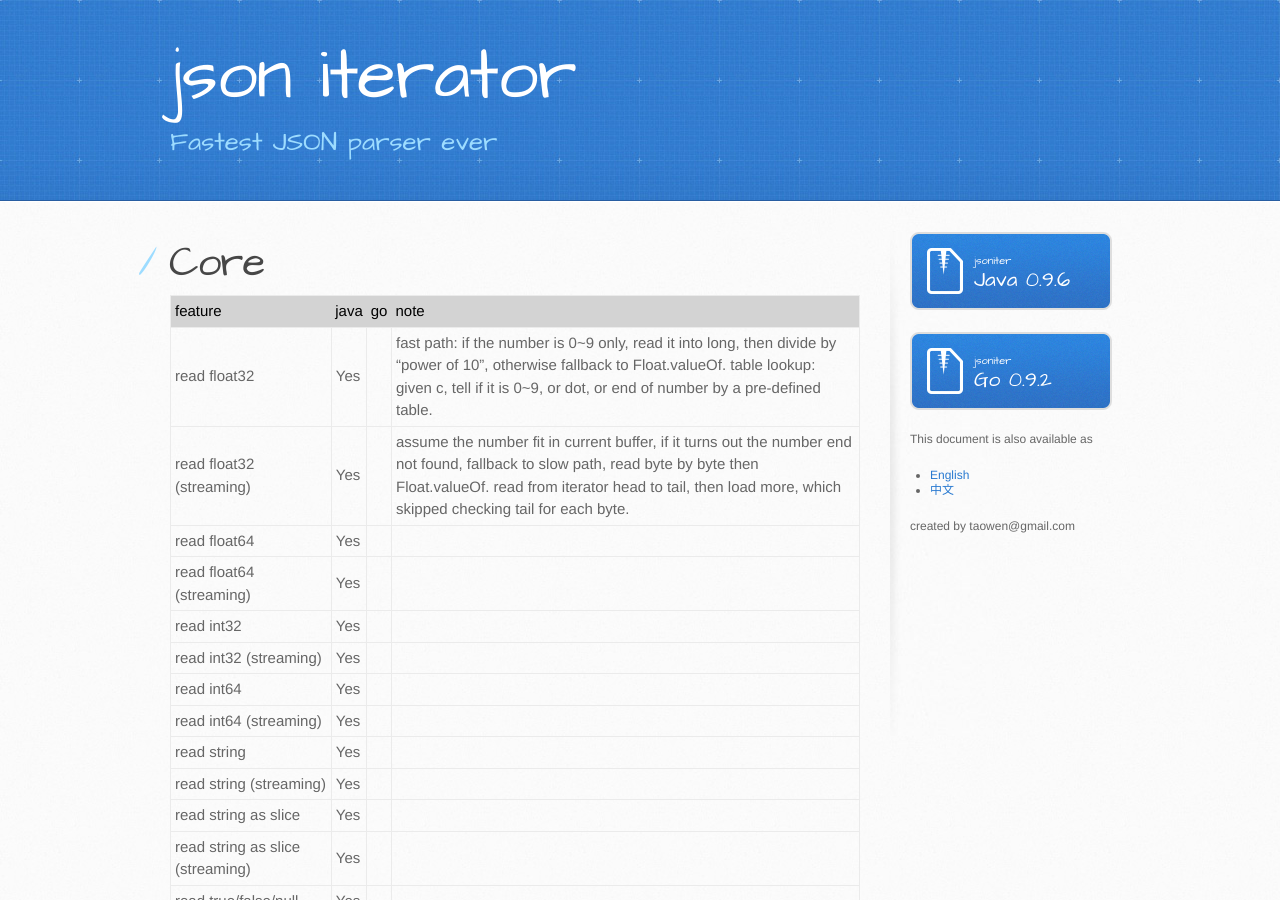
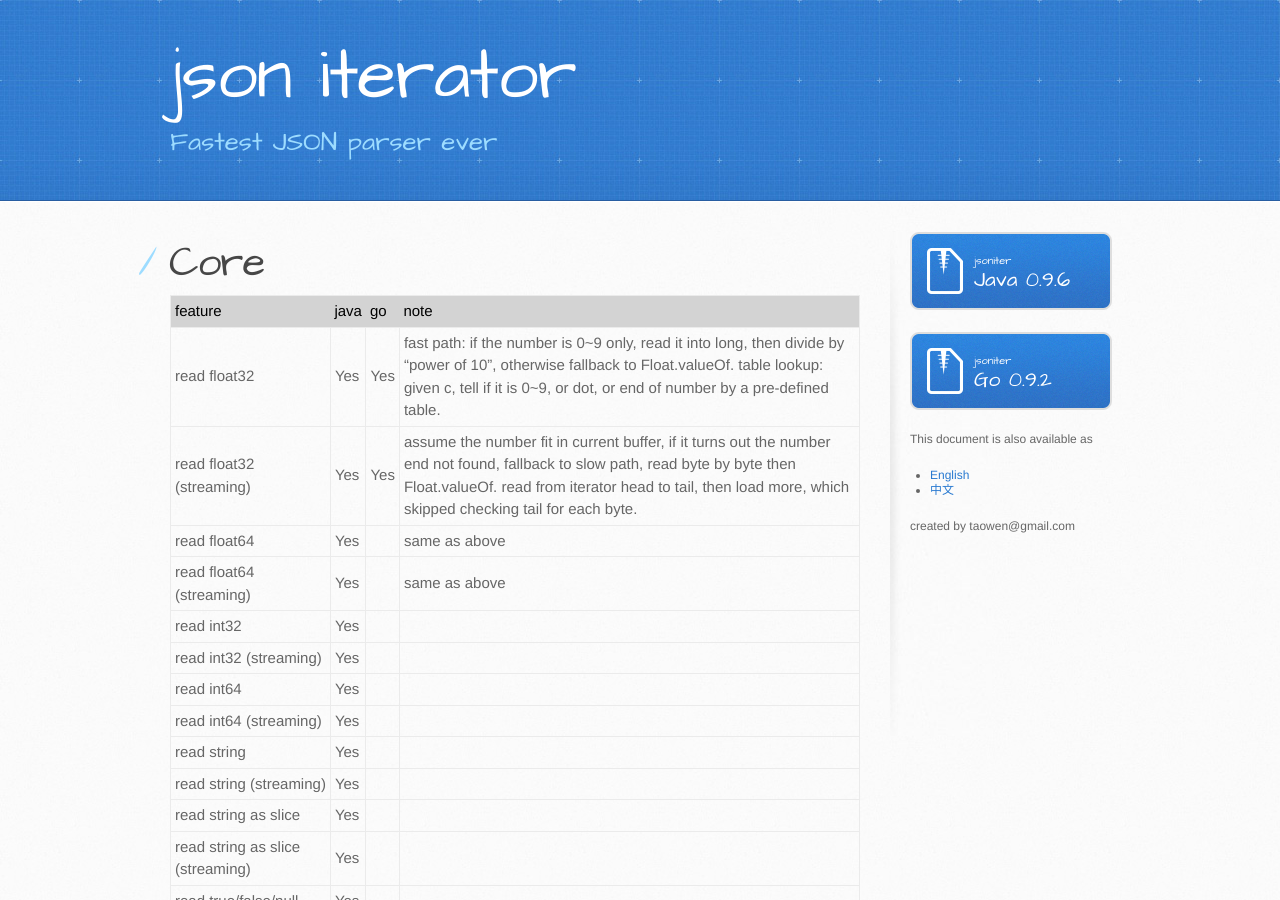
Before and after one commit to json-iterator/json-iterator.github.io, a Jekyll site: the page built from features.md, in a window 1280 px wide and 900 px high. Built offline with Jekyll 4.4.1, drawn with Linux system fonts in a browser that asks for light colours; comment, search, counter and statistics services are not loaded.

Commit message:
Update features.md

```diff
--- a/features.md
+++ b/features.md
@@ -7,10 +7,10 @@
 
 | feature | java | go | note |
 | --- | --- | --- | --- |
-| read float32 | Yes |  | fast path: if the number is 0~9 only, read it into long, then divide by "power of 10", otherwise fallback to Float.valueOf. table lookup: given c, tell if it is 0~9, or dot, or end of number by a pre-defined table. |
-| read float32 (streaming) | Yes |  | assume the number fit in current buffer, if it turns out the number end not found, fallback to slow path, read byte by byte then Float.valueOf. read from iterator head to tail, then load more, which skipped checking tail for each byte. |
-| read float64 | Yes |  |
-| read float64 (streaming) | Yes |  |
+| read float32 | Yes |  Yes | fast path: if the number is 0~9 only, read it into long, then divide by "power of 10", otherwise fallback to Float.valueOf. table lookup: given c, tell if it is 0~9, or dot, or end of number by a pre-defined table. |
+| read float32 (streaming) | Yes | Yes | assume the number fit in current buffer, if it turns out the number end not found, fallback to slow path, read byte by byte then Float.valueOf. read from iterator head to tail, then load more, which skipped checking tail for each byte. |
+| read float64 | Yes |  | same as above |
+| read float64 (streaming) | Yes |  | same as above |
 | read int32 | Yes |  |
 | read int32 (streaming) | Yes |  |
 | read int64 | Yes |  |
```
